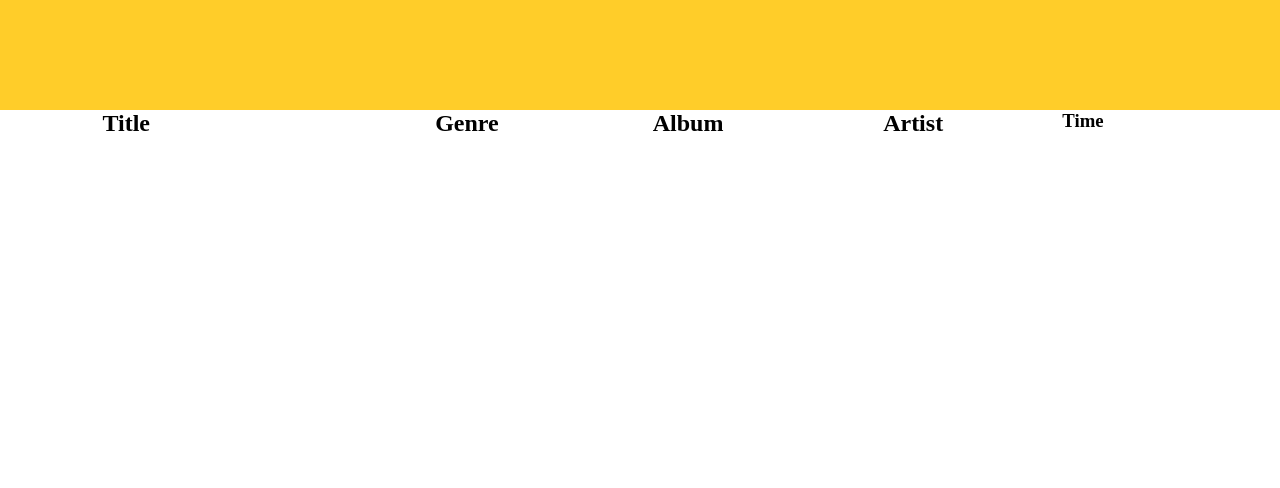
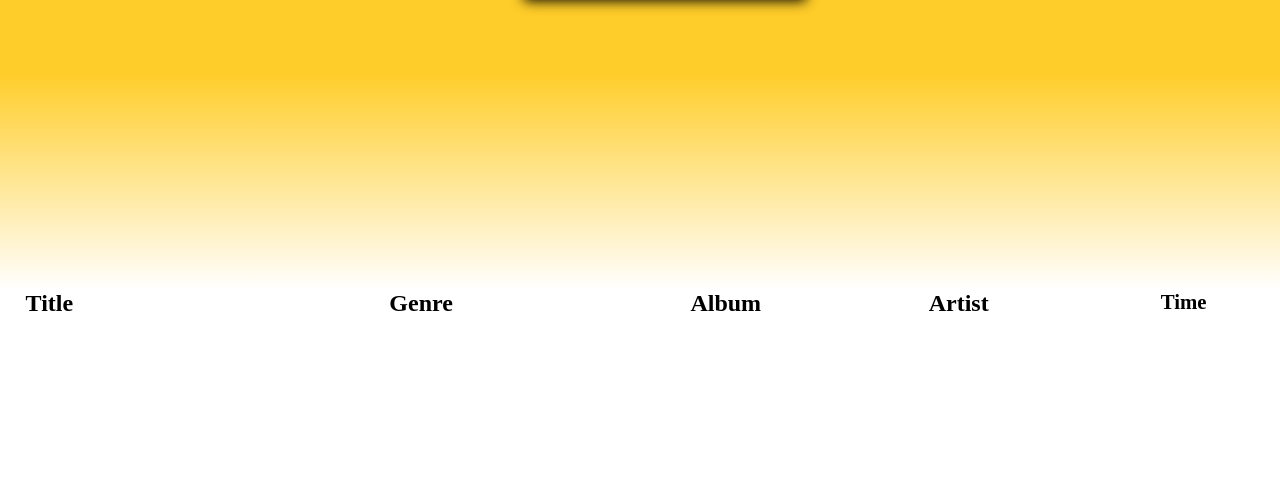
Before and after one commit to 9hhawkins/3.8_3.4_Iteration_Project_2023, a PHP site: page /playlist.php?img=images/Rock.png&query=Genre_Query&genre=Rock in a window 1280 px wide; the page is wider, and only the part inside the window is pictured. Shown: the part 312-800 px from the top of that part. Run offline with PHP 8.4, Linux system fonts and the light colour scheme; the visitor is signed in with stand-in values (Sample User, id 1); data that the repository does not hold is empty; a stand-in replaces the project's code that opens the database connection; some web fonts are replaced.

Commit message:
Update style3.css

```diff
--- a/css/style3.css
+++ b/css/style3.css
@@ -1,40 +1,78 @@
+@font-face {
+  font-family: 'Eclectic-Font';
+  src: url('fonts/CroissantOne-Regular.ttf') format('truetype'); /* Chrome 4+, Firefox 3.5, Opera 10+, Safari 3—5 */
+}
+
 *{
 	margin: 0;
 	padding: 0;
+	font-family: 'Eclectic-Font';
+}
+
+html, body {
+    max-width: 100%;
+    overflow-x: hidden;
 }
 
 header{
-	height: 33vw;
+	height: 30vw;
 	display: flex;
-  	justify-content: center;
-  	align-items: center;
-	text-align: center;
 	background-color: #ffcd29;
+	justify-content: center;
+	align-items: center;
 }
 
 img{
-	max-height: 20vw;
+	width: 22vw;
+	height: 17vw;
+	filter: drop-shadow(2vw 1vw 0.5vw black);
+}
+
+.merge{
+	height: 17vw;
+	display: flex;
+	background: linear-gradient(#ffcd29,white);
+	justify-content: left;
+	align-items: start;
+}
+
+time{
+	padding-left: 2vw;
+	margin: 0;
+	font-family: 'Eclectic-Font';
 }
 
 headings1{
-	width: 100%;
+	width: 98%;
 	display: grid;
     grid-gap: 8%;
-	margin-left: 8%;
-	padding-top: 0%;
-	padding-left: 0%;
+	padding-left: 2%;
 	margin-top: 0%;
-	grid-template-columns: 18% 9% 10% 6% 4% 2% 3%;
-    grid-template-rows: 70px;
+	grid-template-columns: 21% 16% 11% 10.5% 5%;
+    grid-template-rows: 50px;
 }
 
 playlist-content{
-	width: 100%;
+	width: 98%;
 	display: grid;
-    grid-gap: 6%;
+    grid-gap: 5%;
 	padding-top: 0%;
-	margin-left: 9%;
+	padding-left: 2%;
 	margin-top: 2%;
-	grid-template-columns: 20% 10% 12% 11% 4% 5% 3%;
-    grid-template-rows: 50px;
+	grid-template-columns: 25% 8% 6% 14% 7% 3% 5%;
+    grid-template-rows: 100px;
 }
+
+p{
+	font-size: 0.9em;
+}
+h3{
+	font-size: 1.3em;
+}
+
+.title{
+	position: absolute;
+	width:100%
+	allign-items: center;
+	margin-bottom: 25vw;
+}
```
